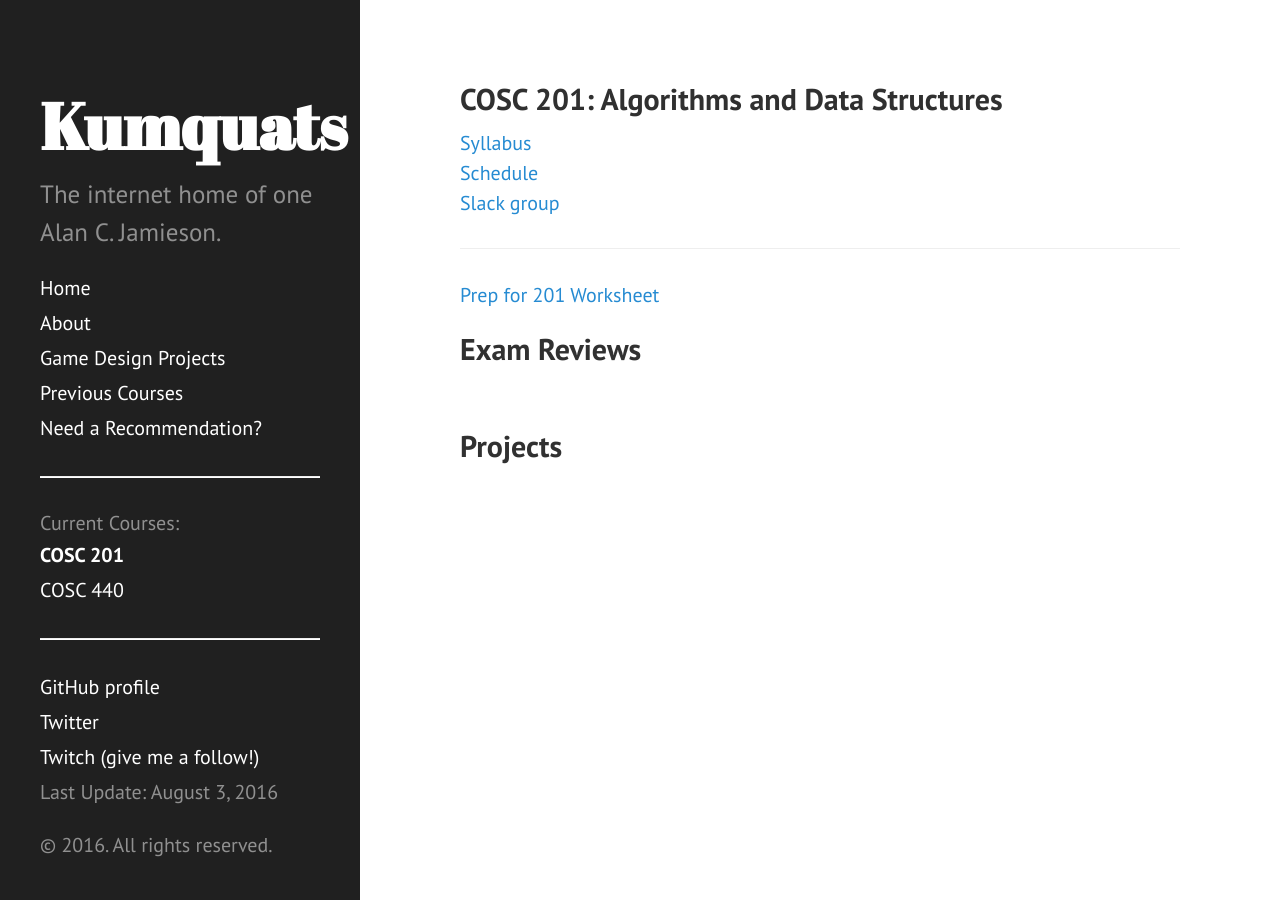
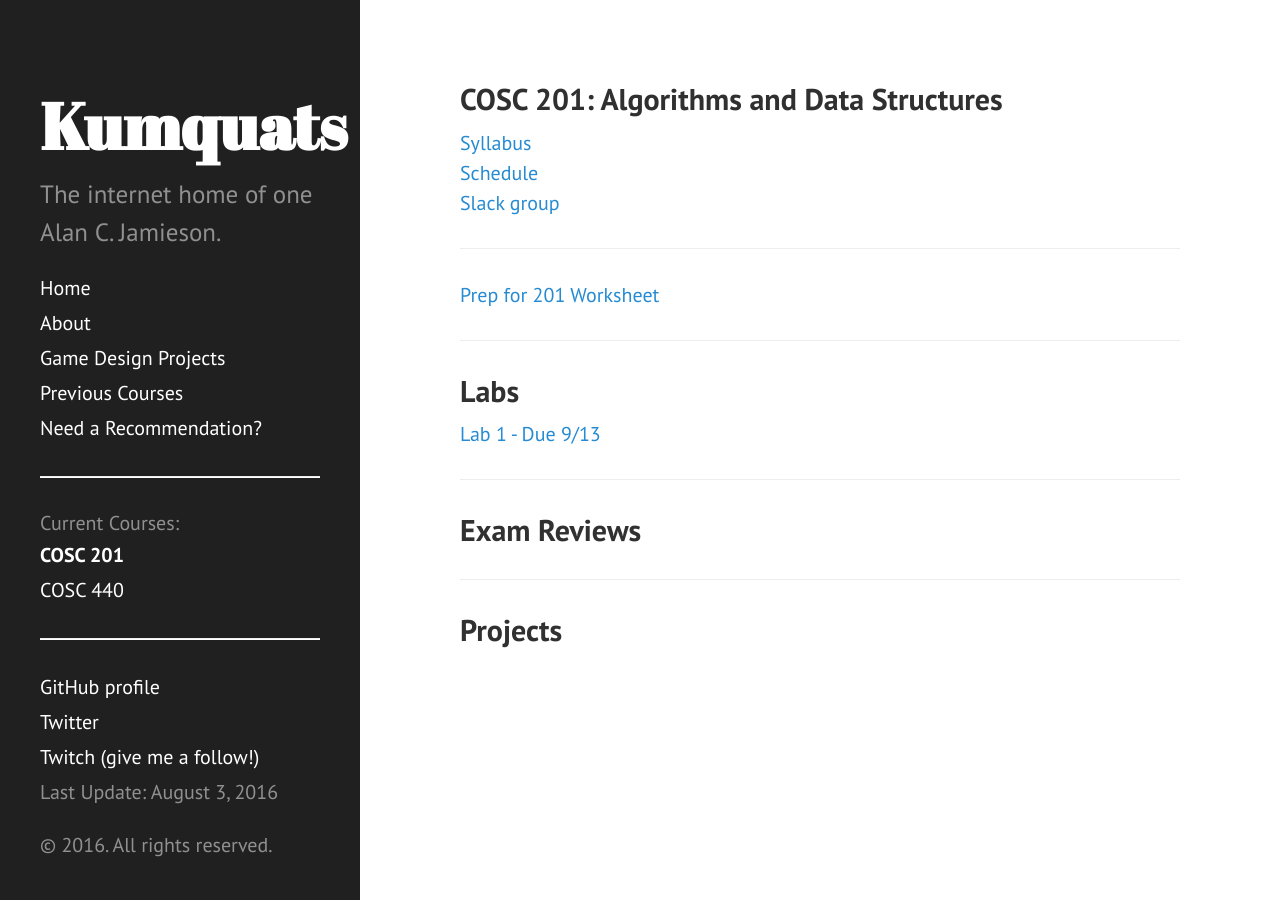
Before and after one commit to ripark/ripark.github.io, a Jekyll site: the page built from f16/cosc201.html, in a window 1280 px wide. Built offline with Jekyll 4.4.1, drawn with Linux system fonts in a browser that asks for light colours; Markdown is read by kramdown in place of the engine named in the settings.

Commit message:
Lab update

```diff
--- a/f16/cosc201.html
+++ b/f16/cosc201.html
@@ -12,6 +12,11 @@ shorttitle: "COSC 201"
 <hr>
 <a href="http://ripark.github.io/f15/201Prep.pdf">Prep for 201 Worksheet</a>
 <br>
+<hr>
+<h2> Labs </h2>
+<a href="http://ripark.github.io/f16/COSC201Lab1.pdf">Lab 1 - Due 9/13</a>
+<br>
+<hr>
 <h2> Exam Reviews </h2>
-<br>
+<hr>
 <h2> Projects </h2>
```
Also changed, not shown: 6 other files.
